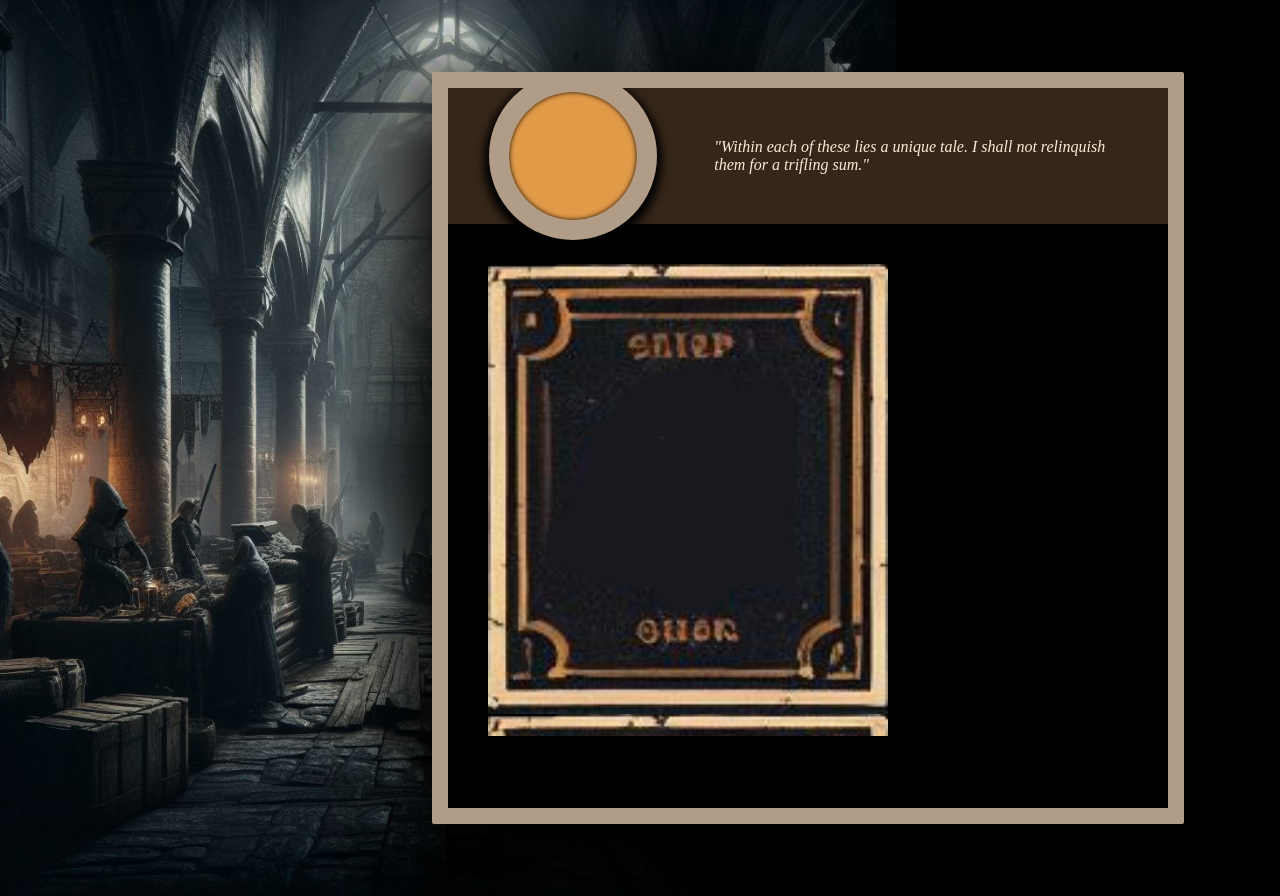
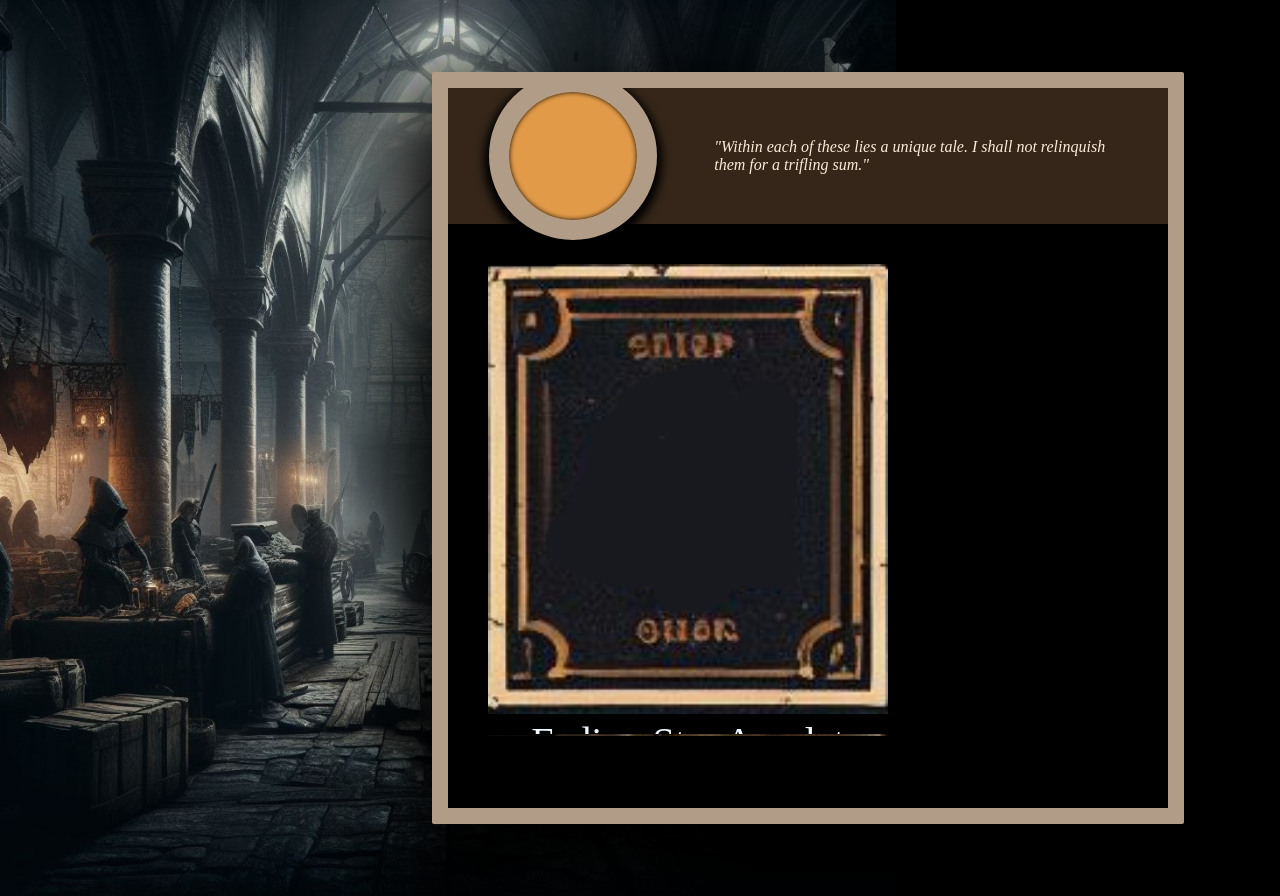
Before and after one commit to ephimeteus/react-rpg-store, a React (Vite) app in the folder react-rpg/: page / in a window 1280 px wide. Built offline with nearby package versions, Linux system fonts and the light colour scheme.

Commit message:
added items.json and styiling

```diff
--- a/react-rpg/src/Components/Card/Card.css
+++ b/react-rpg/src/Components/Card/Card.css
@@ -5,8 +5,17 @@
     background-color: rgb(0, 0, 0);
 
 }
+.card:hover {
+    box-shadow: 20px 10px 30px #ff7627;
+    transform: translateY(-10px);
+  }
+
 
 .card img {
     height: 100%;
     width: 100%;
 }
+
+.card span {
+    font-size: 40px;
+}
--- a/react-rpg/src/Components/Card/Card.jsx
+++ b/react-rpg/src/Components/Card/Card.jsx
@@ -2,10 +2,11 @@ import './Card.css'
 import itemImage from '../../Assets/item.png'
 
 
-const Card = () => {
+const Card = ({ name, description }) => {
     return (
         <div className="card">
             <img src= { itemImage } ></img>
+            <span>{ name }</span>
         </div>
     );
 };
--- a/react-rpg/src/Components/CardGrid/CardGrid.jsx
+++ b/react-rpg/src/Components/CardGrid/CardGrid.jsx
@@ -1,23 +1,15 @@
 import './cardgrid.css';
 import Card from '../Card/Card';
+import items from '../../Pages/Store/_mocks/items.json';
 
 const CardGrid = () => {
     return (
         <div className="card-grid">
-            <Card />
-            <Card />
-            <Card />
-            <Card />
-            <Card />
-            <Card />
-            <Card />
-            <Card />
-            <Card />
-            <Card />
-            <Card />
-            <Card />
-            <Card />
-            <Card />
+            {items.map(
+                (item, index) => (
+                    <Card key={ index } name= { item.name } description= { item.description } />
+                )
+            )};
         </div>
     );
 };
--- a/react-rpg/src/Components/CardGrid/cardgrid.css
+++ b/react-rpg/src/Components/CardGrid/cardgrid.css
@@ -5,6 +5,7 @@
     grid-template-columns: repeat(auto-fit, minmax(400px, 1fr));
     grid-template-rows: 1fr 1fr;
     padding: 40px;
+	grid-gap: 20px;
 
 
 }
--- a/react-rpg/src/Pages/Store/_mocks/items.json
+++ b/react-rpg/src/Pages/Store/_mocks/items.json
@@ -0,0 +1,42 @@
+[
+    {
+      "name": "Fading Star Amulet",
+      "description": "An amulet adorned with a dimly glowing star-shaped gem that seems to lose its brilliance. Legends speak of a fallen celestial realm."
+    },
+    {
+      "name": "Shattered Crown Brooch",
+      "description": "A delicate brooch bearing a cracked, regal crown. Whispers suggest it once belonged to a fallen monarch who lost their throne to treachery."
+    },
+    {
+      "name": "Bottled Eclipsed Sunlight",
+      "description": "A small vial containing a dark, sunless substance. It's rumored to hold a piece of an eclipsed sun from an age long past."
+    },
+    {
+      "name": "Weeping Willow Locket",
+      "description": "A locket with a miniature willow tree inside, its branches resembling teardrops. Its origin is unknown, but it's said to bring sorrow to its bearer."
+    },
+    {
+      "name": "Rune-etched Dice",
+      "description": "A set of dice, each side etched with cryptic runes. The outcome of a roll is said to reveal forgotten prophecies."
+    },
+    {
+      "name": "Shadowbound Hourglass",
+      "description": "An hourglass filled with a shadowy substance that defies gravity. Some believe it holds time from an era erased from history."
+    },
+    {
+      "name": "Cursed Reliquary Key",
+      "description": "A key adorned with enigmatic symbols, said to unlock the cursed reliquary of a long-lost cult. Its secrets are perilous to unveil."
+    },
+    {
+      "name": "Eldritch Whispering Stone",
+      "description": "A small, smooth stone that whispers cryptic messages when held close to the ear. The source of these voices is an enigma."
+    },
+    {
+      "name": "Fellblade Pommel Ornament",
+      "description": "An ornate pommel ornament from a fellblade, a weapon forged in the fires of an ancient cataclysm. Its purpose is a mystery."
+    },
+    {
+      "name": "Harbinger's Tarot Deck",
+      "description": "A tarot deck bearing hauntingly accurate predictions of doom and despair. Its creator's identity remains shrouded in darkness."
+    }
+  ]
```
